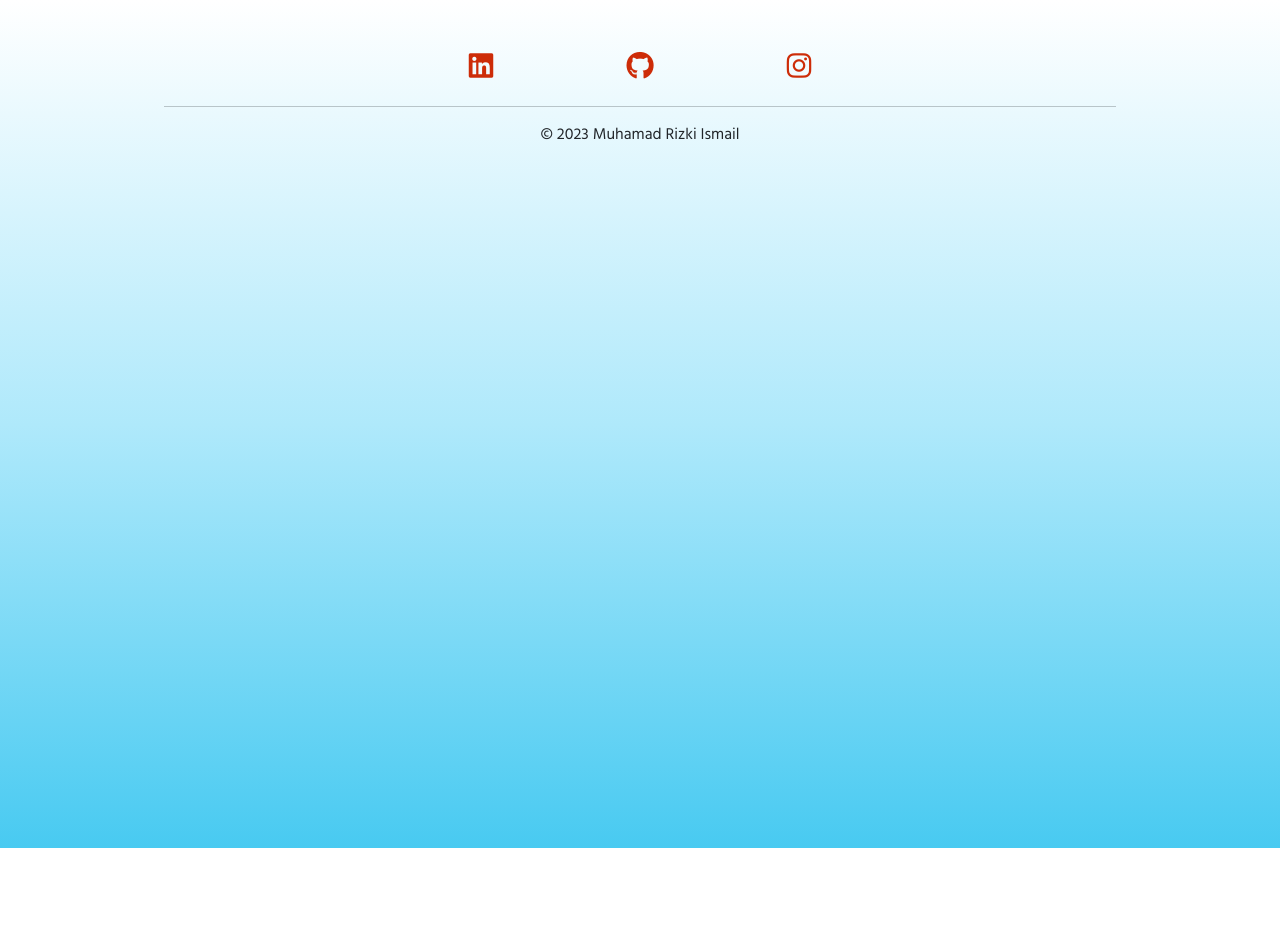
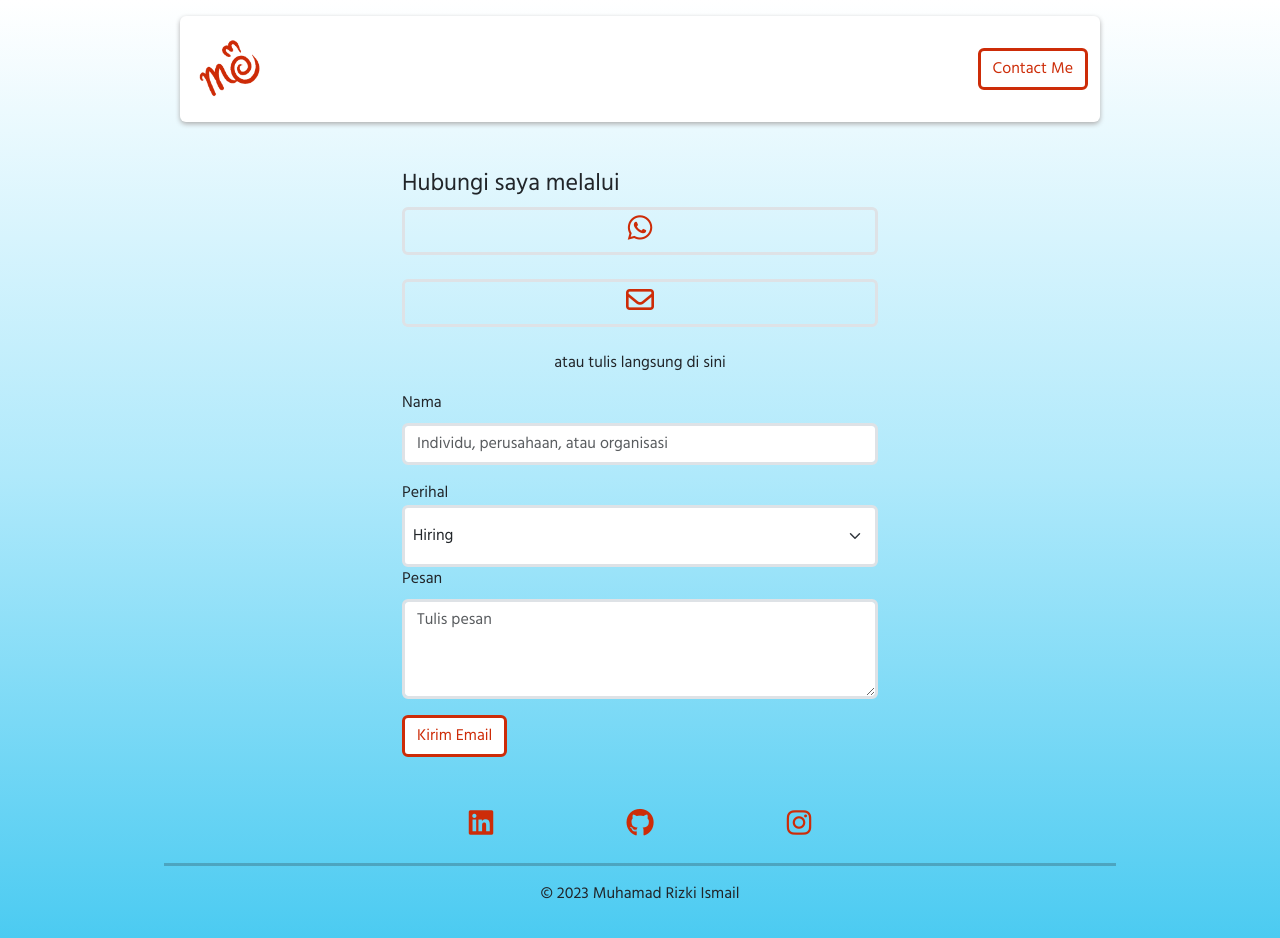
Before and after one commit to rizkiismail9a/rizki-ismail-page, a Vue app: page /contact-me in a window 1280 px wide. Shown: the top 938 px of the page. Before the commit the page ends 848 px from the top, so only its background shows below. Built offline with nearby package versions, Linux system fonts and the light colour scheme.

Commit message:
first commit

```diff
--- a/src/assets/style/main.css
+++ b/src/assets/style/main.css
@@ -1,6 +1,7 @@
 :root {
   --shadow-main: 0px 2px 5px rgb(174, 174, 174);
   --shadow-hover-white: 0px 2px 5px aliceblue;
+  --bs-border-width: 3px;
 }
 * {
   margin: 0;
@@ -14,7 +15,7 @@
 body {
   background: linear-gradient(white, rgb(175, 233, 251), rgb(72, 202, 241)) no-repeat;
   background-size: 100%;
-  height: 100vh;
+  height: 100%;
 }
 .font-red {
   color: #cd2c08;
--- a/src/components/NavBar.vue
+++ b/src/components/NavBar.vue
@@ -1,6 +1,6 @@
 <template>
-  <div class="container max-width">
-    <nav class="navbar navbar-expand-lg m-3 rounded bg-white position-sticky" style="top: 0px">
+  <div class="container max-width position-sticky top-0">
+    <nav class="navbar navbar-expand-lg m-3 rounded bg-white">
       <div class="container d-flex flex-md-row flex-column m-auto">
         <a class="navbar-brand" href="/"><img src="../assets/images/logo.webp" alt="" width="80" /></a>
         <!-- <button class="navbar-toggler" type="button" data-bs-toggle="collapse" data-bs-target="#navbarNavAltMarkup" aria-controls="navbarNavAltMarkup" aria-expanded="false" aria-label="Toggle navigation">
--- a/src/router/index.js
+++ b/src/router/index.js
@@ -13,6 +13,11 @@ const router = createRouter({
       name: "Muhamad Rizki Ismail || Tentang Saya",
       component: () => import("../views/aboutMePage"),
     },
+    {
+      path: "/contact-me",
+      name: "Muhamad Rizki Ismail || Hubungi Saya",
+      component: () => import("../views/contactMePage"),
+    },
   ],
 });
 router.beforeEach((to) => {
--- /dev/null
+++ b/src/views/contactMePage.vue
@@ -0,0 +1,72 @@
+<template>
+  <nav-bar />
+  <div class="container max-width m-auto my-5">
+    <div class="contact__title container w-50 m-auto p-0">
+      <h4>Hubungi saya melalui</h4>
+      <div class="contact__link">
+        <a href="https://wa.me/6282317421414" target="__blank" class="font-red fs-3 mb-4 d-block border text-center p-0 rounded"><i class="fa-brands fa-whatsapp m-0"></i></a>
+        <a href="mailto:muhamadrizkiismail9a@gmail.com" class="font-red fs-3 mb-4 d-block border text-center p-0 rounded"><i class="fa-regular fa-envelope m-0"></i></a>
+        <p class="text-center">atau tulis langsung di sini</p>
+      </div>
+    </div>
+    <div class="alert container max-width m-auto" v-if="empty === true">
+      <div class="alert alert-danger w-50 text-center m-auto my-0" role="alert">nama, perihal, dan pesan tidak boleh kosong</div>
+    </div>
+    <form @submit.prevent="sendMail()" class="w-50 m-auto mb-5">
+      <div class="mb-3">
+        <label for="identity" class="form-label">Nama</label>
+        <input type="text" class="form-control" id="identity" aria-describedby="emailHelp" placeholder="Individu, perusahaan, atau organisasi" />
+      </div>
+      <label for="subject">Perihal</label>
+      <div class="form-floating">
+        <select class="form-select p-2" id="subject" aria-label="Floating label select example">
+          <option value="Hiring">Hiring</option>
+          <option value="Order Komisi">Order Komisi</option>
+          <option value="Invitation">Undangan</option>
+        </select>
+      </div>
+      <div class="mb-3">
+        <label for="pesan" class="form-label">Pesan</label>
+        <textarea class="form-control" placeholder="Tulis pesan" id="pesan" style="height: 100px"></textarea>
+      </div>
+      <button type="submit" class="btn btn-primary">Kirim Email</button>
+    </form>
+  </div>
+</template>
+
+<script>
+import NavBar from "@/components/NavBar.vue";
+export default {
+  data() {
+    return { empty: false };
+  },
+  name: "contact-me",
+  components: {
+    NavBar,
+  },
+  methods: {
+    sendMail() {
+      const identity = document.getElementById("identity").value;
+      const subject = document.getElementById("subject").value;
+      const message = document.getElementById("pesan").value;
+      const email = "muhamadrizkiismail9a@gmail.com";
+      if (identity === "" || subject === "" || message === "") {
+        this.empty = true;
+      } else {
+        this.empty = false;
+        const a = document.createElement("a");
+        a.href = `mailto:${email}?subject=${subject}&body=${message}`;
+        a.click();
+      }
+    },
+  },
+};
+</script>
+<style scoped>
+@media screen and (max-width: 480px) {
+  .contact__title,
+  form {
+    width: 100% !important;
+  }
+}
+</style>
--- a/src/views/homePage.vue
+++ b/src/views/homePage.vue
@@ -18,7 +18,7 @@
           <a class="home__button rounded-pill p-2 d-inline-block font-red btn btn-primary" ref="homeButtonRefs" href=""><i class="fa-solid fa-bell-concierge"></i> Layanan</a>
         </div>
         <div>
-          <a class="home__button rounded-pill p-2 d-inline-block font-red btn btn-primary" ref="homeButtonRefs" href=""><i class="fa-regular fa-envelope"></i> Hubungi Saya</a>
+          <a class="home__button rounded-pill p-2 d-inline-block font-red btn btn-primary" ref="homeButtonRefs" href="/contact-me"><i class="fa-regular fa-envelope"></i> Hubungi Saya</a>
         </div>
       </div>
     </div>
```
